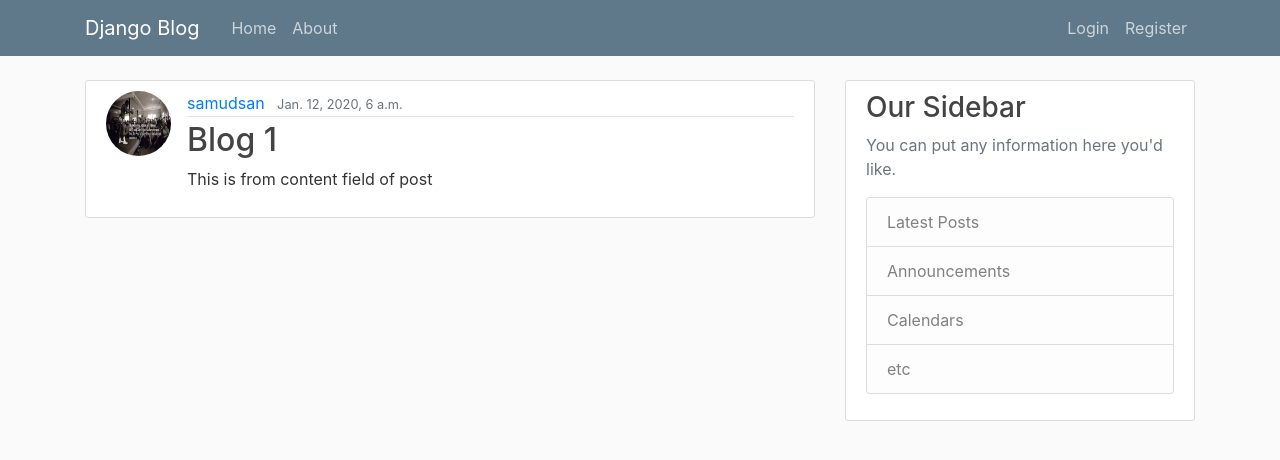
After one commit to samudsan/django, a Django app: page /blog/post/1/ in a window 1280 px wide. The commit adds this page. Shown: the top 460 px of the page. Run offline with Django 3.2, Linux system fonts and the light colour scheme; data comes from the database, SQL or seed files in the repository; both versions use the stored data as it was after the commit; some libraries are stand-ins or nearby versions.

Commit message:
included create, update, delettion of posts

```diff
--- a/blog/models.py
+++ b/blog/models.py
@@ -1,9 +1,17 @@
 from django.db import models
 from django.utils import timezone
 from django.contrib.auth.models import User
+from django.urls import reverse
 
 class Post(models.Model):
     title = models.CharField(max_length=100)
     content = models.TextField()
     date_posted = models.DateTimeField(default=timezone.now)
     author = models.ForeignKey(User, on_delete=models.CASCADE)
+
+
+    def __str__(self):
+        return self.title
+
+    def get_absolute_url(self):
+        return reverse('post-detail', kwargs={'pk':self.pk})
--- a/blog/templates/blog/base.html
+++ b/blog/templates/blog/base.html
@@ -35,6 +35,7 @@
                 <!-- Navbar Right Side -->
                 <div class="navbar-nav">
                     {% if user.is_authenticated %}
+                    <a class="nav-item nav-link" href="{% url 'post-create' %}">New Post</a>
                     <a class="nav-item nav-link" href="{% url 'profile' %}">Profile</a>
                     <a class="nav-item nav-link" href="{% url 'logout' %}">Logout</a>
                     {% else %}
--- a/blog/templates/blog/home.html
+++ b/blog/templates/blog/home.html
@@ -9,7 +9,7 @@
               <a class="mr-2" href="#">{{ post.author }}</a>
               <small class="text-muted">{{ post.date_posted }}</small>
             </div>
-            <h2><a class="article-title" href="#">{{ post.title }}</a></h2>
+            <h2><a class="article-title" href="{% url 'post-detail' post.id %}">{{ post.title }}</a></h2>
             <p class="article-content">{{ post.content }}</p>
           </div>
         </article>
--- /dev/null
+++ b/blog/templates/blog/post_detail.html
@@ -0,0 +1,19 @@
+{% extends "blog/base.html" %}
+
+{% block content %}
+<article class="media content-section">
+    <img class='rounded-circle article-img' src={{ object.author.profile.image.url }}>
+    <div class="media-body">
+        <div class="article-metadata">
+            <a class="mr-2" href="#">{{ object.author }}</a>
+            <small class="text-muted">{{ object.date_posted }}</small>
+        </div>
+        <h2 class="article-title" href="#">{{ object.title }} </h2>
+        <p class="article-content">{{ object.content }}</p>
+        {% if object.author == user %}
+            <a class="btn btn-secondary btn-sm mt-1 mb-1" href="{% url 'post-update' object.id %}">Update</a>
+            <a class="btn btn-danger btn-sm mt-1 mb-1"  href="{% url 'post-delete' object.id %}">Delete</a>
+        {% endif %}
+    </div>
+</article>
+{% endblock content %}
--- a/blog/urls.py
+++ b/blog/urls.py
@@ -1,10 +1,16 @@
 from django.contrib import admin
 from django.urls import path, include
 from . import views # . represents current directory
+from .views import PostListView,PostDetailedView, PostCreateView, PostUpdateView, PostDeleteView
+
 
 urlpatterns = [
     # path('admin/', admin.site.urls), #this is if you want to show admin page
     #for showing home page
-    path('', views.home, name='blog-home'),
+    path('', PostListView.as_view(), name='blog-home'),
+    path('post/<int:pk>/', PostDetailedView.as_view(), name='post-detail'),
+    path('post/new/', PostCreateView.as_view(), name='post-create'),
+    path('post/<int:pk>/update/', PostUpdateView.as_view(), name='post-update'),
+    path('post/<int:pk>/delete/', PostDeleteView.as_view(), name='post-delete'),
     path('about/', views.about, name='blog-about'),
 ]
--- a/blog/views.py
+++ b/blog/views.py
@@ -1,21 +1,23 @@
 from django.shortcuts import render
 from .models import Post
+from django.contrib.auth.mixins import LoginRequiredMixin, UserPassesTestMixin
+from django.views.generic import ListView, DetailView, CreateView, UpdateView, DeleteView
 # from django.http import HttpResponse #to send http code directly
 
-
-post = [
-    {'author': 'sandeep',
-     'title': 'blog post1',
-     'content': 'this is my Django project',
-     'date_posted': 'Jan 12 2020'
-     },
-
-    {'author': 'dileep',
-     'title': 'blog post1',
-     'content': 'this is my selenium project',
-     'date_posted': 'Dec 10 2019'
-     }
-]
+#
+# post = [
+#     {'author': 'sandeep',
+#      'title': 'blog post1',
+#      'content': 'this is my Djangos. project',
+#      'date_posted': 'Jan 12 2020'
+#      },
+#
+#     {'author': 'dileep',
+#      'title': 'blog post1',
+#      'content': 'this is my selenium project',
+#      'date_posted': 'Dec 10 2019'
+#      }
+# ]
 
 def home(request):
     context = { # it will be used in render below
@@ -23,5 +25,53 @@ def home(request):
     }
     return render(request, 'blog/home.html', context)
 
+
+class PostListView(ListView):
+    model = Post
+    template_name = 'blog/home.html' #by default when we define classbased views it will
+    #search template of type <app>/<model>_<type>.html
+    context_object_name = 'posts'
+    ordering = '-date_posted'
+
+
+class PostDetailedView(DetailView):
+    model = Post
+
+
+class PostCreateView(LoginRequiredMixin, CreateView): # this will look for template post_form by default.
+    model = Post
+    fields = ['title', 'content']
+
+    def form_valid(self, form):
+        form.instance.author = self.request.user
+        return super().form_valid(form)
+
+
+#for this user should be logged in and auth of the post should be same
+class PostUpdateView(LoginRequiredMixin, UserPassesTestMixin, UpdateView): # this will look for template post_form by default.
+    model = Post
+    fields = ['title', 'content']
+
+    def form_valid(self, form):
+        form.instance.author = self.request.user
+        return super().form_valid(form)
+
+    def test_func(self):
+        post = self.get_object()
+        if self.request.user == post.author:
+            return True
+        return False
+
+
+#for this user should be logged in and auth of the post should be same
+class PostDeleteView(LoginRequiredMixin, UserPassesTestMixin, DeleteView):
+    model = Post
+    success_url = '/blog/'
+    def test_func(self):
+        post = self.get_object()
+        if self.request.user == post.author:
+            return True
+        return False
+
 def about(request):
-    return render(request, 'blog/about.html',{'title':'about'})
+    return render(request, 'blog/about.html', {'title':'about'})
```
Also changed, not shown: blog/templates/blog/post_confirm_delete.html (added, +16 -0 lines), blog/templates/blog/post_form.html (added, +16 -0 lines), db.sqlite3. Lines whose indentation alone changed are shown as unchanged.
